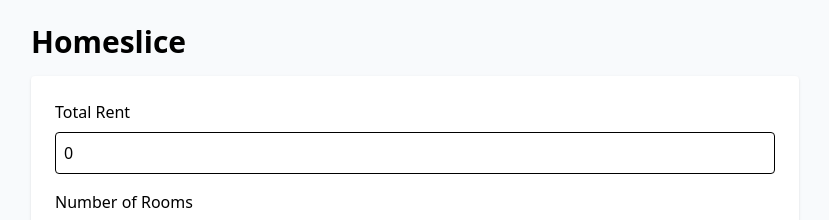
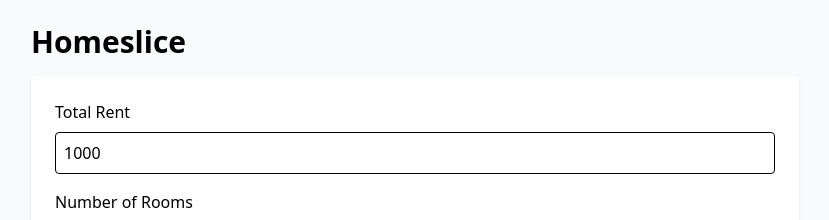
Before and after one commit to 392-f25/room-sorting-app, a React (Vite) app: page / in a window 1280 px wide. Shown: the top 220 px of the page, without its empty margins (225-1054 px from the left). Built offline with nearby package versions, Linux system fonts and the light colour scheme; no server answers.

Commit message:
fix(AuctionCreator): Improve input behavior for rent and room count

```diff
--- a/src/components/AuctionCreator.tsx
+++ b/src/components/AuctionCreator.tsx
@@ -4,16 +4,17 @@
 
 // The `users` property is no longer needed at creation time.
 export const AuctionCreator = ({ onCreate }: PropsWithChildren<{ onCreate: (data: Omit<CreateData, 'users'>) => void }>) => {
-  const [totalRent, setTotalRent] = useState<number>(0);
-  const [count, setCount] = useState<number>(2);
+  const [totalRent, setTotalRent] = useState<string>('1000');
+  const [count, setCount] = useState<string>('2');
   const [roomNames, setRoomNames] = useState<string[]>(['Room 1', 'Room 2']);
   const [errors, setErrors] = useState<string | null>(null);
 
   // Keep roomNames array in sync with count
   useEffect(() => {
+    const numCount = Number(count) || 0;
     setRoomNames(prev => {
-      const next = prev.slice(0, count);
-      while (next.length < count) next.push(`Room ${next.length + 1}`);
+      const next = prev.slice(0, numCount);
+      while (next.length < numCount) next.push(`Room ${next.length + 1}`);
       return next;
     });
   }, [count]);
@@ -23,31 +24,33 @@
   };
 
   const handleCreate = () => {
-    const rooms = roomNames.slice(0, count).map(s => s.trim()).filter(Boolean);
-    if (rooms.length !== count) {
+    const numCount = Number(count) || 0;
+    const rooms = roomNames.slice(0, numCount).map(s => s.trim()).filter(Boolean);
+    if (rooms.length !== numCount) {
       setErrors('Please enter names for all rooms.');
       return;
     }
-    if (totalRent <= 0) {
+    const rentAsNumber = Number(totalRent);
+    if (rentAsNumber <= 0) {
       setErrors('Please enter a valid total rent.');
       return;
     }
     setErrors(null);
-    onCreate({ totalRent, rooms });
+    onCreate({ totalRent: rentAsNumber, rooms });
   };
 
   return (
     <div className='bg-white p-6 rounded shadow'>
       <label className='block mb-2'>Total Rent</label>
-      <input className='w-full mb-4 p-2 border rounded' type='number' value={totalRent} onChange={(e) => setTotalRent(Number(e.target.value))} />
+      <input className='w-full mb-4 p-2 border rounded' type='number' value={totalRent} onChange={(e) => setTotalRent(e.target.value)} />
 
       <label className='block mb-2'>Number of Rooms</label>
-      <input className='w-24 mb-4 p-2 border rounded' type='number' min={1} max={10} value={count} onChange={(e) => setCount(Math.max(0, Number(e.target.value) || 0))} />
+      <input className='w-24 mb-4 p-2 border rounded' type='number' min={1} max={10} value={count} onChange={(e) => setCount(e.target.value)} />
 
       <div>
         <div className='font-semibold mb-2'>Room Names</div>
         <div className='space-y-2'>
-          {Array.from({ length: count }).map((_, i) => (
+          {Array.from({ length: Number(count) || 0 }).map((_, i) => (
             <input key={i} className='w-full p-2 border rounded' value={roomNames[i] ?? ''} onChange={(e) => updateRoomName(i, e.target.value)} />
           ))}
         </div>
```
